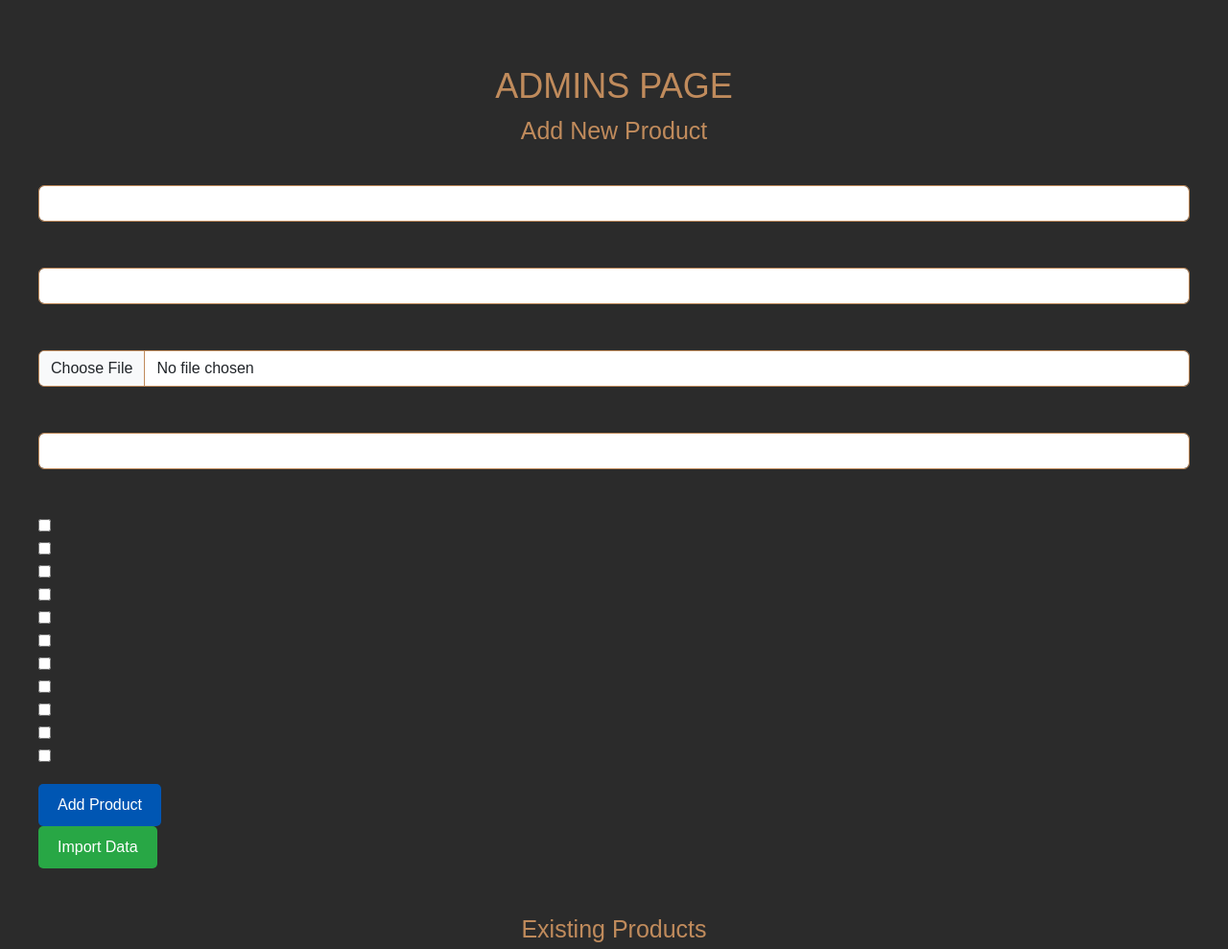
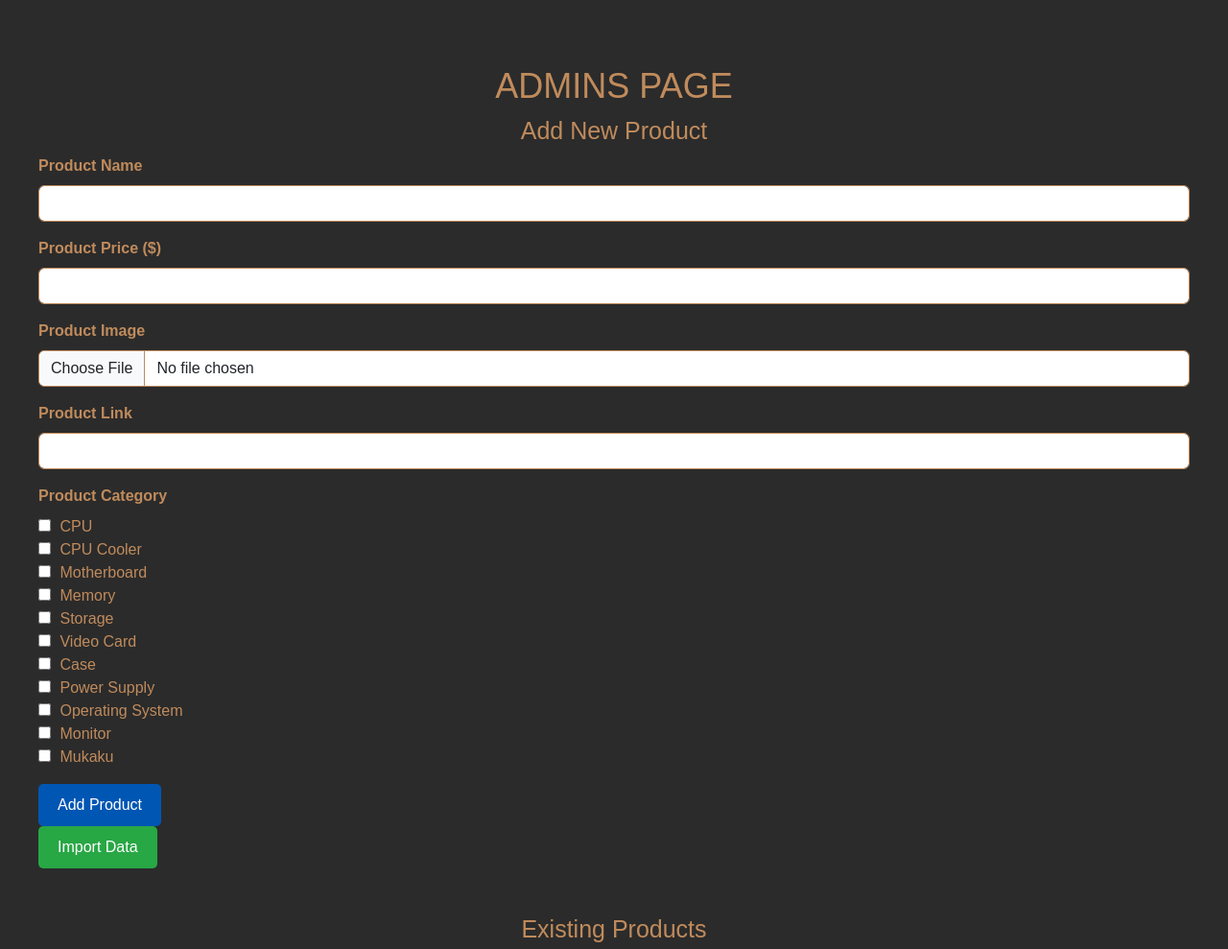
Before and after one commit to JeremyRevaldoLP/RPL-16, a PHP site: page /add_product.php?password=movementplayer in a window 1280 px wide. Shown: the top 989 px of the page at 96% size. Run offline with PHP 8.4, Linux system fonts and the light colour scheme; data comes from the database, SQL or seed files in the repository; some libraries are stand-ins or nearby versions; some web fonts are replaced.

Commit message:
stylecss reverted back

```diff
--- a/SigmasPC/css/style.css
+++ b/SigmasPC/css/style.css
@@ -8,7 +8,7 @@
 body {
     font-family: 'CustomFont', sans-serif;
     background-color: #2b2b2b;
-    color: #0000;
+    color: #C08B5C;
     padding: 20px;
 }
 
```
